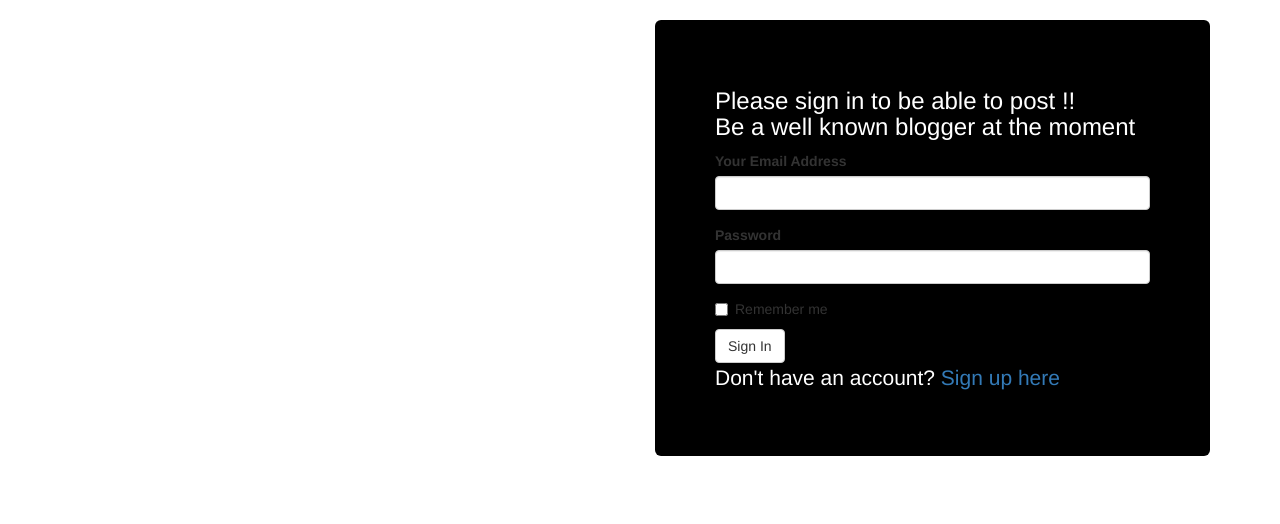
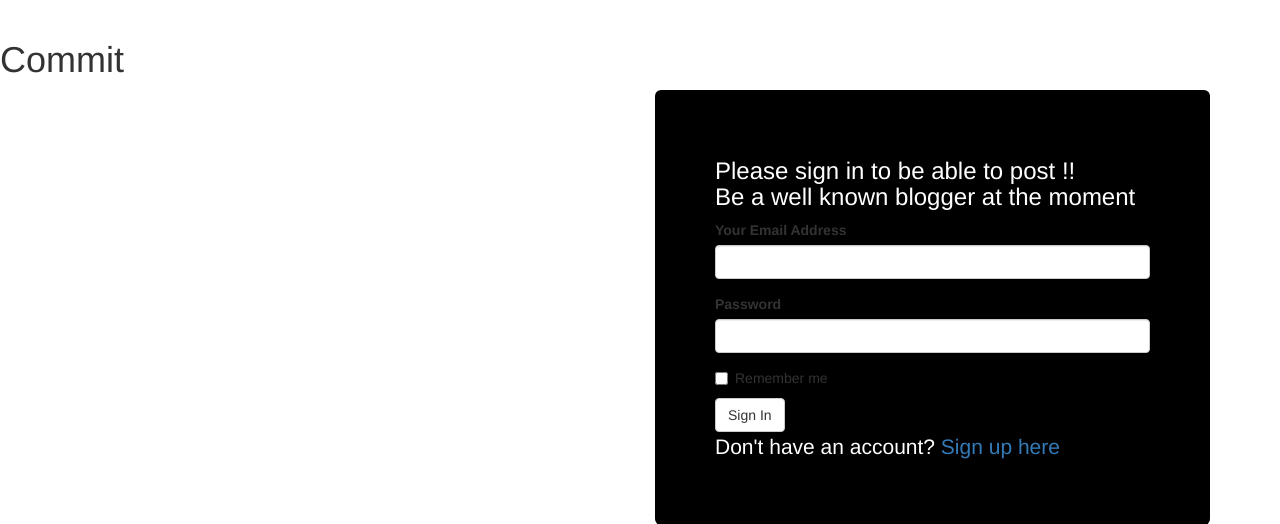
Before and after one commit to Tuitoek/Restaurant-Table-Booking, a Flask app: page /authenticate/login in a window 1280 px wide. Shown: the part 112-636 px from the top of the page. Run offline with Flask 2, Linux system fonts and the light colour scheme; some libraries are stand-ins or nearby versions.

Commit message:
Update file

```diff
--- a/app/templates/auth/login.html
+++ b/app/templates/auth/login.html
@@ -14,6 +14,7 @@
 
 <body>
   {%block content%}
+  <h1>Commit</h1>
   <div class="container">
     <div class="row">
 
```
